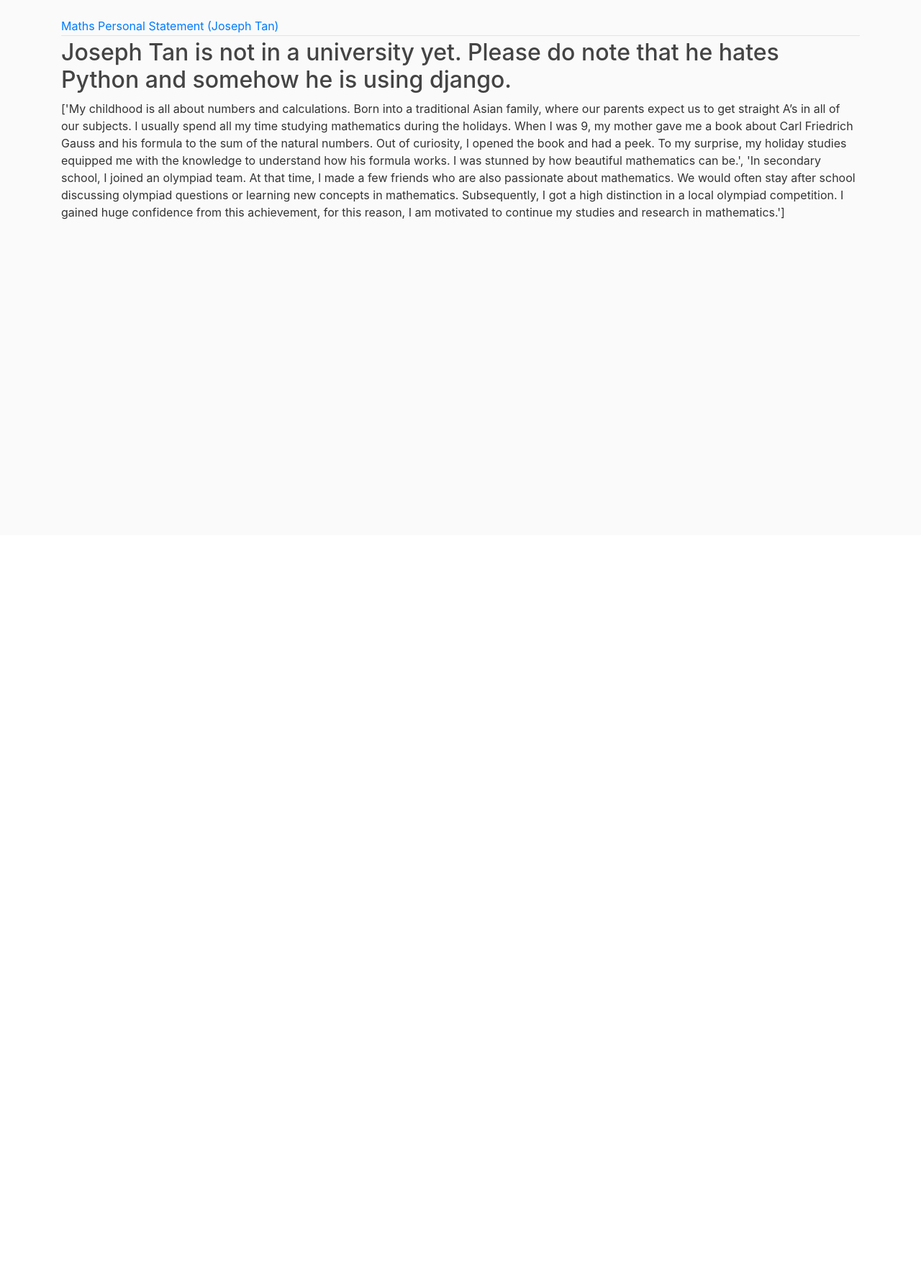
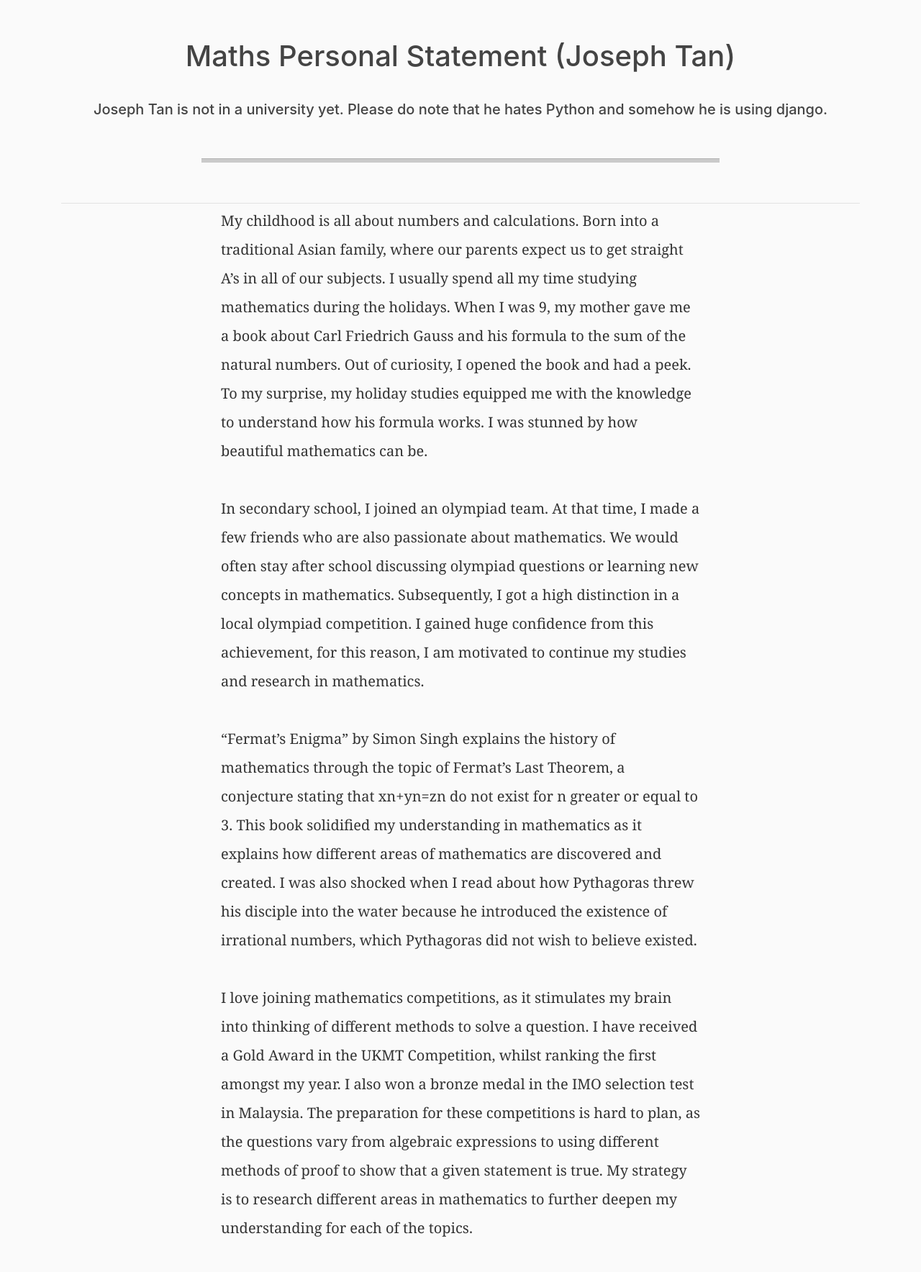
Before and after one commit to swyannnn/kh8_page, a Django app: page /test/ in a window 1280 px wide. Shown: the part 56-1824 px from the top of the page at 72% size. Before the commit the page ends 361 px from the top, so only its background shows below. Run offline with Django 3.2, Linux system fonts and the light colour scheme; some libraries are stand-ins or nearby versions.

Commit message:
test.html == ps_base.html == joseph_tan.html

```diff
--- a/blog/templates/blog/test.html
+++ b/blog/templates/blog/test.html
@@ -1,14 +1,20 @@
 {% extends "blog/base.html" %}
+{% load static %}
 {% block content %}
 {% for post in posts %}
 <article>
+  <link rel="stylesheet" href="{% static 'blog/ps.css' %}">
   <div class="personal-statement-wrap">
       <div class="article-metadata">
-              <a class="mr-2" href="#">{{ post.intro }}</a>
-              <small class="text-muted">{{ post.date_posted }}</small>
+        <div data-aos="fade-in" data-aos-duration="2000">
+          <h1>{{ post.intro }}</h1>
+          <h3>{{ post.description }}</h3>
+          <hr>
         </div>
-            <h2><a class="article-title" href="#">{{ post.description }}</a></h2>
-            <p class="article-content">{{ post.content }}</p>
+      </div>
+      {% for paragraph in post.content %}
+      <p data-aos="fade-right" data-aos-duration="1000">{{ paragraph }}</p>
+      {% endfor %}
   </div>
 </article>
 {% endfor %}
--- a/blog/views.py
+++ b/blog/views.py
@@ -4,9 +4,15 @@ joseph_posts = [
         'intro': 'Maths Personal Statement (Joseph Tan)',
         'description': 'Joseph Tan is not in a university yet. Please do note that he hates Python and somehow he is using django.',
         'content': ['My childhood is all about numbers and calculations. Born into a traditional Asian family, where our parents expect us to get straight A’s in all of our subjects. I usually spend all my time studying mathematics during the holidays. When I was 9, my mother gave me a book about Carl Friedrich Gauss and his formula to the sum of the natural numbers. Out of curiosity, I opened the book and had a peek. To my surprise, my holiday studies equipped me with the knowledge to understand how his formula works. I was stunned by how beautiful mathematics can be.',
-                    'In secondary school, I joined an olympiad team. At that time, I made a few friends who are also passionate about mathematics. We would often stay after school discussing olympiad questions or learning new concepts in mathematics. Subsequently, I got a high distinction in a local olympiad competition. I gained huge confidence from this achievement, for this reason, I am motivated to continue my studies and research in mathematics.']
+        'In secondary school, I joined an olympiad team. At that time, I made a few friends who are also passionate about mathematics. We would often stay after school discussing olympiad questions or learning new concepts in mathematics. Subsequently, I got a high distinction in a local olympiad competition. I gained huge confidence from this achievement, for this reason, I am motivated to continue my studies and research in mathematics.',
+        '“Fermat’s Enigma” by Simon Singh explains the history of mathematics through the topic of Fermat’s Last Theorem, a conjecture stating that xn+yn=zn do not exist for n greater or equal to 3. This book solidified my understanding in mathematics as it explains how different areas of mathematics are discovered and created. I was also shocked when I read about how Pythagoras threw his disciple into the water because he introduced the existence of irrational numbers, which Pythagoras did not wish to believe existed.',
+        'I love joining mathematics competitions, as it stimulates my brain into thinking of different methods to solve a question. I have received a Gold Award in the UKMT Competition, whilst ranking the first amongst my year. I also won a bronze medal in the IMO selection test in Malaysia. The preparation for these competitions is hard to plan, as the questions vary from algebraic expressions to using different methods of proof to show that a given statement is true. My strategy is to research different areas in mathematics to further deepen my understanding for each of the topics.',
+        'As a senior in school, I utilize the knowledge I’ve gained from joining olympiad competitions to prepare my juniors for different competitions. To this end, I create targeted puzzles for them to solve. I developed my abilities to communicate and to present as I teach the juniors and discover the best ways to explain difficult concepts. I am passionate about developing games in my free time, applying mathematics that I learn in school to help develop them, or finding different mathematical equations that can be used to achieve different effects. For example, adding a vibrating path to a travelling particle uses different math equations - programming a sine wave in terms of time, scaling the vibration with the magnitude of the speed, and also calculating the velocity.',
+        'I am really interested, and motivated to study mathematics in the most prestigious universities in the UK as an undergraduate and to achieve a Doctoral degree. I aspire to become a university professor educating mathematics content, and help those students that are interested in mathematics.']
+
     }
 ]
+
 mindy_posts = [
     {
         'intro': 'Maths Personal Statement (mindy)',
@@ -15,7 +21,6 @@ mindy_posts = [
         'content2': 'In secondary school, I joined an olympiad team. At that time, I made a few friends who are also passionate about mathematics. We would often stay after school discussing olympiad questions or learning new concepts in mathematics. Subsequently, I got a high distinction in a local olympiad competition. I gained huge confidence from this achievement, for this reason, I am motivated to continue my studies and research in mathematics.'
     }
 ]
-
 def home(request):
     return render (request, 'blog/home.html')
 
@@ -23,7 +28,10 @@ def about(request):
     return render (request, 'blog/about.html', {'title': 'About'})
 
 def josephtan(request):
-    return render (request, 'blog/josephtan.html', {'title': 'Joseph Tan'})
+    context = {
+        'posts': joseph_posts
+    }
+    return render (request, 'blog/josephtan.html', context)
 
 def mindyliew(request):
     return render (request, 'blog/mindyliew.html', {'title': 'Mindy Liew'})
```
Also changed, not shown: blog/templates/blog/josephtan.html (+18 -27 lines). Lines whose indentation alone changed are shown as unchanged.
